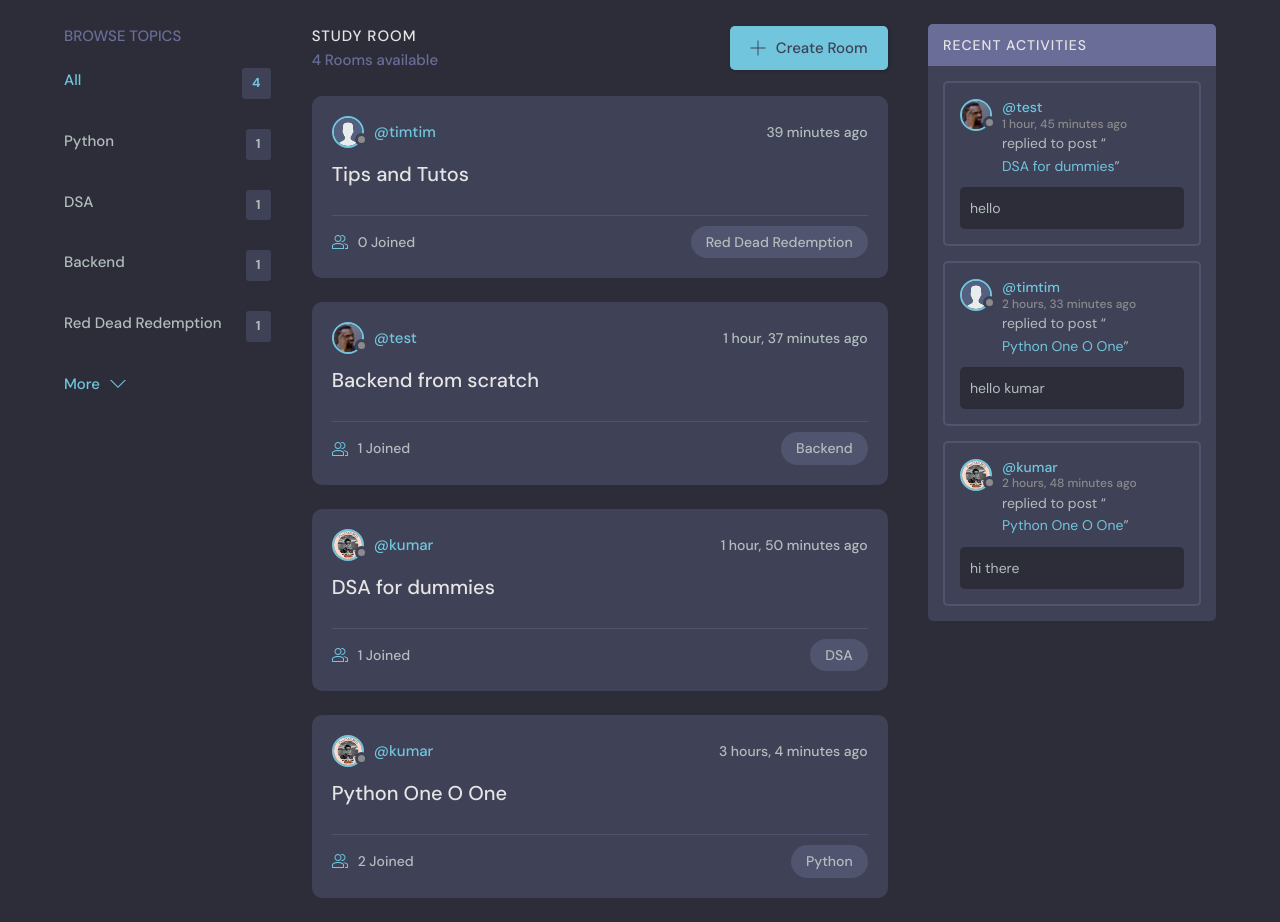
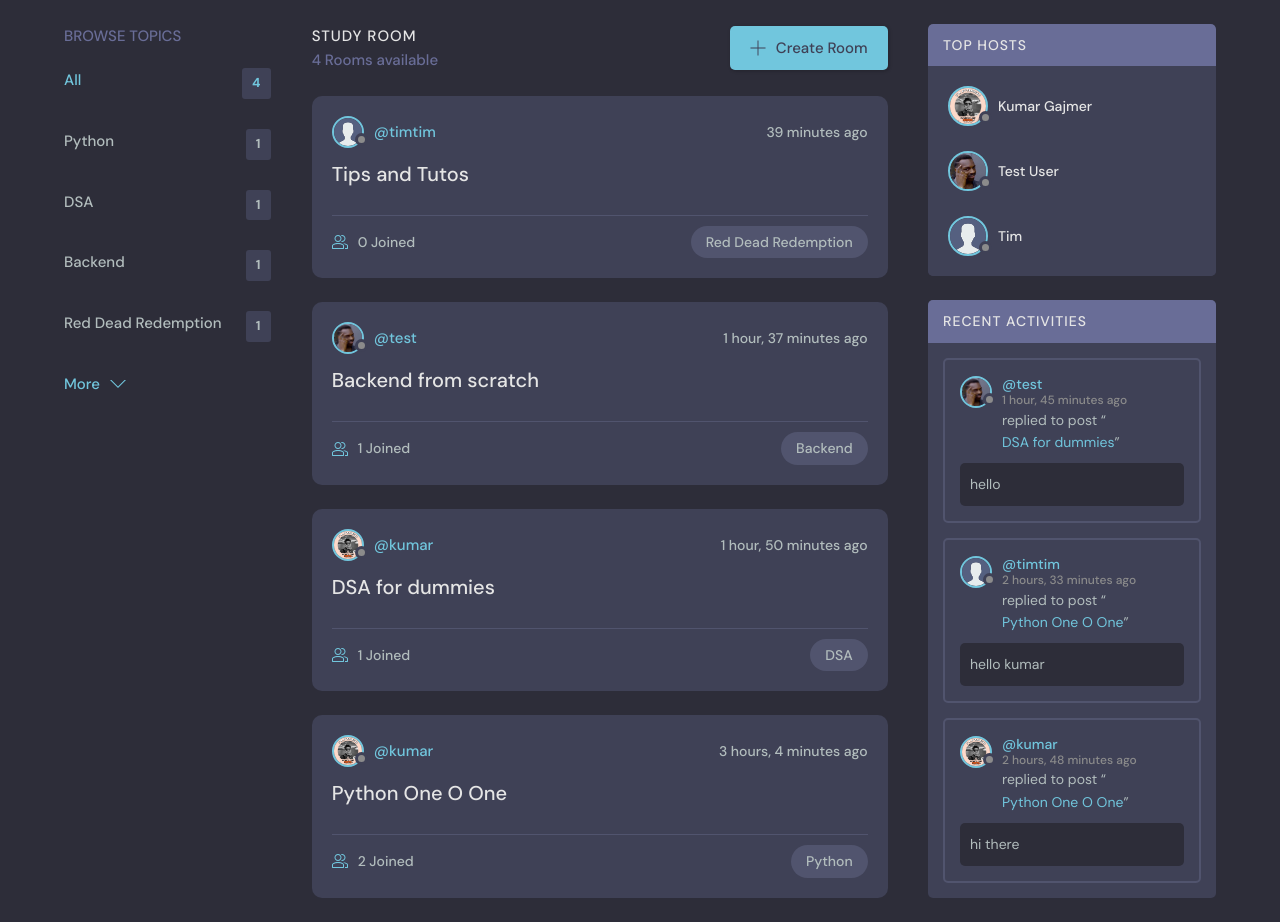
Before and after one commit to gajmerK11/studybud, a Django app: page / in a window 1280 px wide. Shown: the part 76-998 px from the top of the page. Run offline with Django 5.2, Linux system fonts and the light colour scheme; data comes from the database, SQL or seed files in the repository; both versions use the stored data as it was after the commit.

```diff
--- a/base/templates/base/activity_component.html
+++ b/base/templates/base/activity_component.html
@@ -1,3 +1,28 @@
+<div class="activities-container">
+  {% if top_hosts %}
+  <div class="activities">
+    <div class="top-hosts">
+      <div class="top-hosts__header">
+        <h2>TOP HOSTS</h2>
+      </div>
+      <div class="top-hosts__list">
+        {% for host in top_hosts %}
+        <a href="{% url 'user-profile' host.id %}" class="top-hosts__item">
+          <div
+            class="avatar avatar--medium{% if host == request.user %} active{% endif %}"
+          >
+            <img src="{{host.avatar.url}}" />
+          </div>
+          <div class="top-hosts__info">
+            <p class="top-hosts__name">{{host.name|default:host.username}}</p>
+          </div>
+        </a>
+        {% endfor %}
+      </div>
+    </div>
+  </div>
+  <br />
+  {% endif %}
   <div class="activities">
     <div class="activities__header">
       <h2>Recent Activities</h2>
@@ -50,3 +75,4 @@
     </div>
     {% endfor %}
   </div>
+</div>
--- a/base/templates/base/update_user.html
+++ b/base/templates/base/update_user.html
@@ -31,7 +31,7 @@
 
 
                         <div class="form__action">
-                            <a class="btn btn--dark" href="index.html">Cancel</a>
+                            <a class="btn btn--dark" href="{% url 'user-profile' request.user.id %}">Cancel</a>
                             <button class="btn btn--main" type="submit">Update</button>
                         </div>
                     </form>
--- a/base/views.py
+++ b/base/views.py
@@ -1,7 +1,7 @@
 from django.shortcuts import get_object_or_404, redirect, render
 from .models import Room, Topic, Message, User
 from .forms import RoomForm, UserForm, MyUserCreationForm
-from django.db.models import Q
+from django.db.models import Q, Count
 # imported from django documentation (after searching 'django flash messages')
 from django.contrib import messages
 from django.contrib.auth import authenticate, login, logout
@@ -160,10 +160,13 @@ def home(request):
     # This fetches all the messages/comments that satisfies the filtering condition
     room_messages = Message.objects.filter(Q(room__topic__name__icontains=q))
 
+    # Get top hosts based on number of rooms created (limit to top 5)
+    top_hosts = User.objects.annotate(room_count=Count('room')).filter(room_count__gt=0).order_by('-room_count')[:5]
+
     # when this function will be triggered, it will render 'home.html' file
     # render function takes 2 parameters: first one 'request' object, second one 'template' that we want to render
     # we have created this 'context' variable just to store the data that we want to pass
-    context = {'rooms': rooms, 'topics':topics, 'room_count':room_count, 'room_messages': room_messages}
+    context = {'rooms': rooms, 'topics':topics, 'room_count':room_count, 'room_messages': room_messages, 'top_hosts': top_hosts}
 
     return render(request, 'base/home.html', context)
 
--- a/static/styles/style.css
+++ b/static/styles/style.css
@@ -17,8 +17,8 @@
 /*========== base styles ==========*/
 
 * {
-  font-family: "DM Sans", -apple-system, BlinkMacSystemFont, "Segoe UI", Roboto, Oxygen, Ubuntu, Cantarell, "Open Sans",
-    "Helvetica Neue", sans-serif;
+  font-family: "DM Sans", -apple-system, BlinkMacSystemFont, "Segoe UI", Roboto,
+    Oxygen, Ubuntu, Cantarell, "Open Sans", "Helvetica Neue", sans-serif;
   margin: 0;
   padding: 0;
   box-sizing: border-box;
@@ -730,6 +730,60 @@ a {
 =>  Activities
 ================================*/
 
+/* Top Hosts Section */
+.top-hosts {
+  background: var(--color-dark);
+  border-radius: 5px;
+  overflow: hidden;
+}
+
+.top-hosts__header {
+  background-color: var(--color-dark-light);
+  padding: 1rem 1.5rem;
+}
+
+.top-hosts__header h2 {
+  text-transform: uppercase;
+  font-weight: 500;
+  color: var(--color-light);
+  letter-spacing: 1px;
+  font-size: 1.4rem;
+  margin: 0;
+}
+
+.top-hosts__list {
+  padding: 1.5rem;
+  display: flex;
+  flex-direction: column;
+  gap: 1.5rem;
+}
+
+.top-hosts__item {
+  display: flex;
+  align-items: center;
+  gap: 1rem;
+  text-decoration: none;
+  transition: transform 0.2s;
+  padding: 0.5rem;
+  border-radius: 5px;
+}
+
+.top-hosts__item:hover {
+  transform: translateX(5px);
+  background: var(--color-dark-light);
+}
+
+.top-hosts__info {
+  flex: 1;
+}
+
+.top-hosts__name {
+  font-size: 1.4rem;
+  font-weight: 500;
+  color: var(--color-light);
+  margin: 0;
+}
+
 .activities {
   background: var(--color-dark);
   border-radius: 5px;
```
Also changed, not shown: db.sqlite3. Lines whose indentation alone changed are shown as unchanged.
